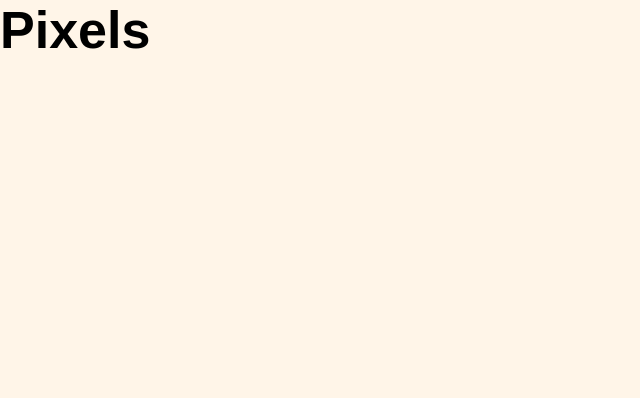
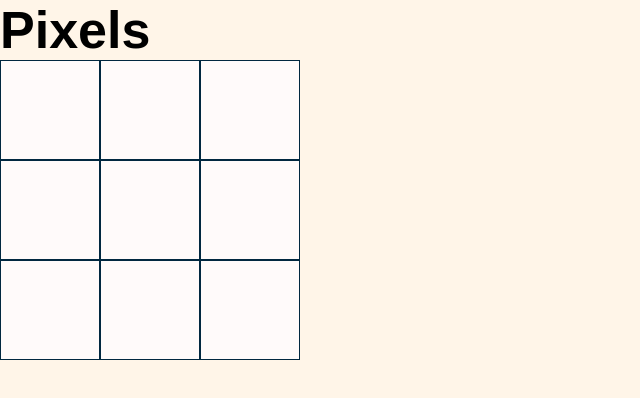
Before and after one commit to Sabia-Laranjeira/Pixels, a website with bundled scripts: page main.html in a window 1280 px wide. Shown: the whole page, without its empty margins (0-640 px from the left). Built offline with nearby package versions, Linux system fonts and the light colour scheme.

Commit message:
Added "createGrid" function, to display a screen with pixels.

```diff
--- a/main.html
+++ b/main.html
@@ -14,5 +14,5 @@
   </section>
 
 </body>
-<script src="src/index.js"></script>
+<script type="module" src="src/index.js"></script>
 </html>
--- a/package.json
+++ b/package.json
@@ -15,5 +15,6 @@
   "bugs": {
     "url": "https://github.com/Sabia-Laranjeira/Pixels/issues"
   },
-  "homepage": "https://github.com/Sabia-Laranjeira/Pixels#readme"
+  "homepage": "https://github.com/Sabia-Laranjeira/Pixels#readme",
+  "type":"module"
 }
--- /dev/null
+++ b/src/createGrid.js
@@ -0,0 +1,12 @@
+import createPixel from "./createPixel.js";
+
+function createGrid(pixelsQuantity = 0) {
+  const grid = document.getElementById('pixels-grid');
+  let pixel = null;
+  for(let p = 0; p < pixelsQuantity; p++) {
+    pixel = createPixel(false,p);
+    grid.appendChild(pixel.element);
+  }
+}
+
+export default createGrid;
--- a/src/createPixel.js
+++ b/src/createPixel.js
@@ -3,5 +3,7 @@ function createPixel(state = false, id = 0) {
   const pixel = document.createElement('div');
   pixel.setAttribute('id',`pixel-${id}`);
   pixel.setAttribute('class',`pixel pixel-${states[state]}`);
-  return {pixel:pixel, id:`pixel-${id}`};
+  return {element:pixel, id:`pixel-${id}`};
 }
+
+export default createPixel
--- a/src/index.js
+++ b/src/index.js
@@ -0,0 +1,3 @@
+import createGrid from "./createGrid.js";
+
+createGrid(9);
--- a/styles/grid.css
+++ b/styles/grid.css
@@ -1,11 +1,10 @@
 .grid {
   display: grid;
-  grid-template-columns: repeat(3, 1fr);
+  grid-template-columns: repeat(3, 100px);
 }
 
 .pixel {
   border: 1px solid rgb(1, 39, 64);
-  width: 100px;
   height: 100px;
 }
 
```
